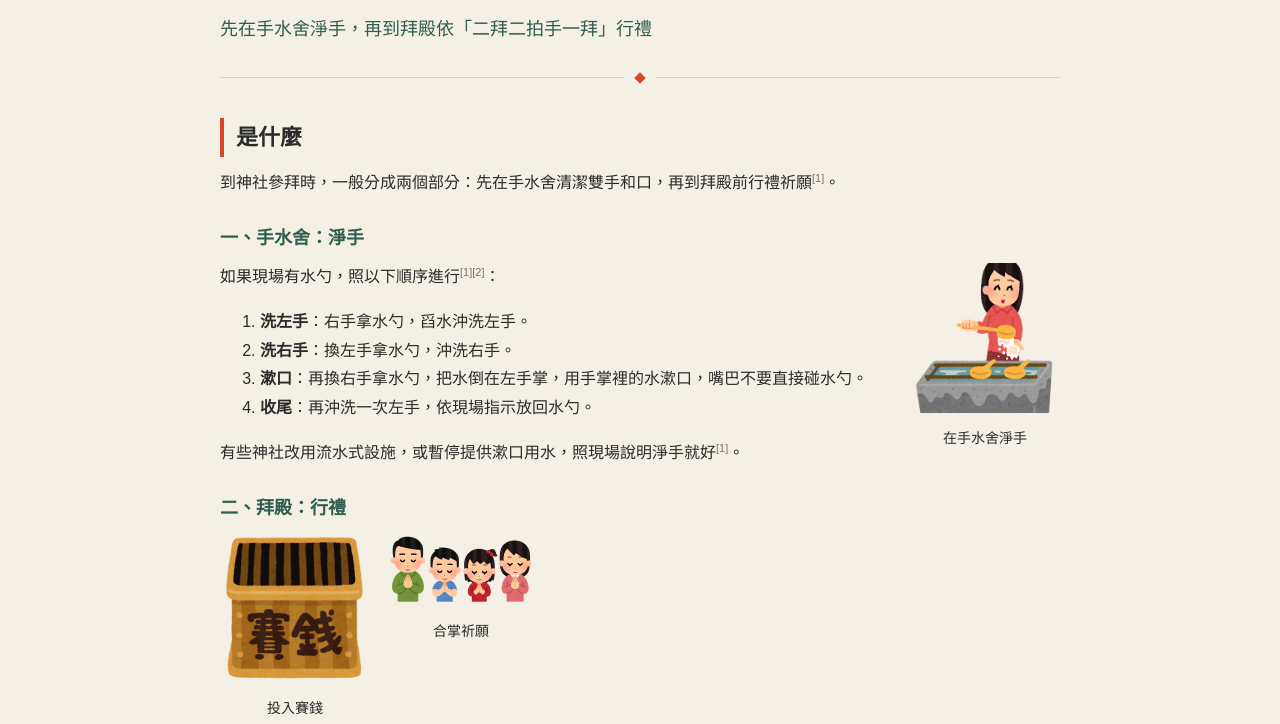
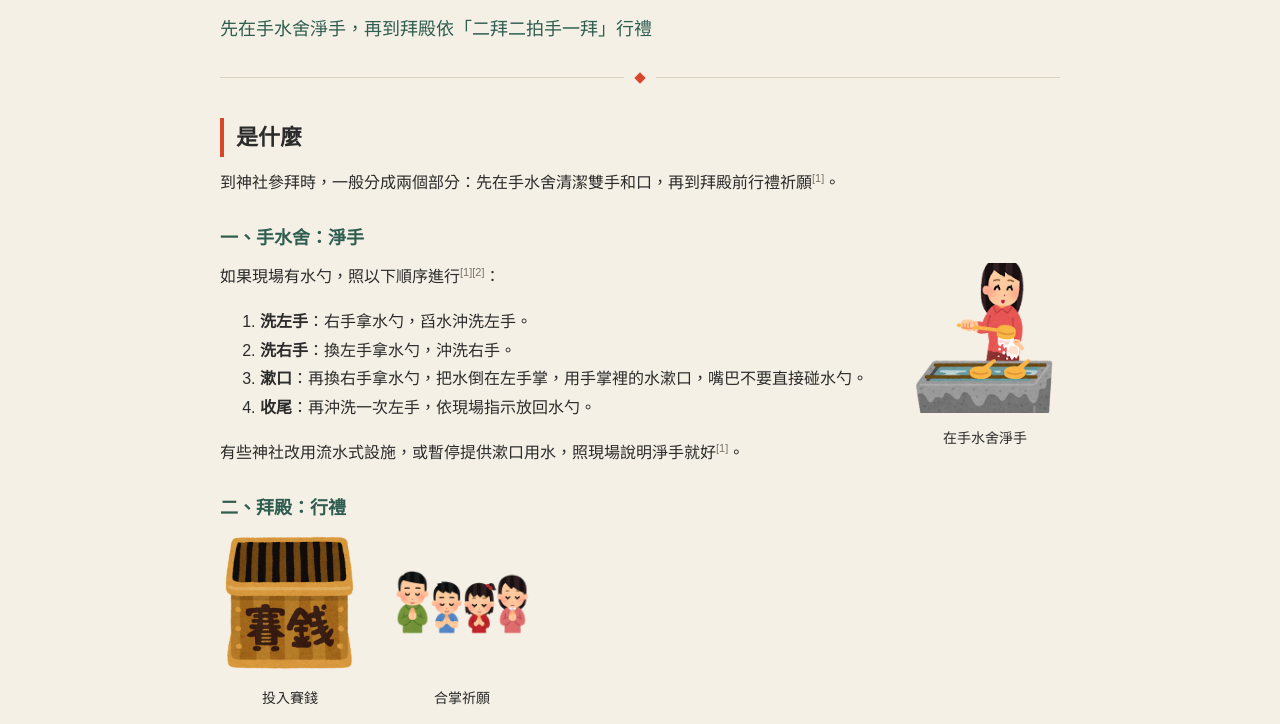
Before and after one commit to u113029007-cmyk/japan-shrines, a plain HTML site: page concepts/sanpai.html in a window 1280 px wide. Shown: the part 204-928 px from the top of the page. Drawn offline with Linux system fonts and the light colour scheme.

Commit message:
插圖排列對齊；DECISIONS.md 補完待測試項目
Co-Authored-By: Claude Opus 5.5 <noreply@anthropic.com>
Claude-Session: https://claude.ai/code/session_01NMBHr5pBqAjANRb6RpKHDy

```diff
--- a/css/style.css
+++ b/css/style.css
@@ -389,3 +389,17 @@ section.sources ol { padding-left: 24px; }
   th:first-child, td:first-child { white-space: nowrap; }
   h1 { font-size: 26px; }
 }
+
+/* 插圖排排站：每張圖同樣高度、同樣間距，圖說對齊在同一條線 */
+.illust-row {
+  display: flex;
+  flex-wrap: wrap;
+  gap: 32px;
+  align-items: flex-start;
+}
+.illust-row figure.illust { width: 140px; }
+.illust-row figure.illust img {
+  width: 140px;
+  height: 140px;
+  object-fit: contain;
+}
```
Also changed, not shown: 2 other files.
